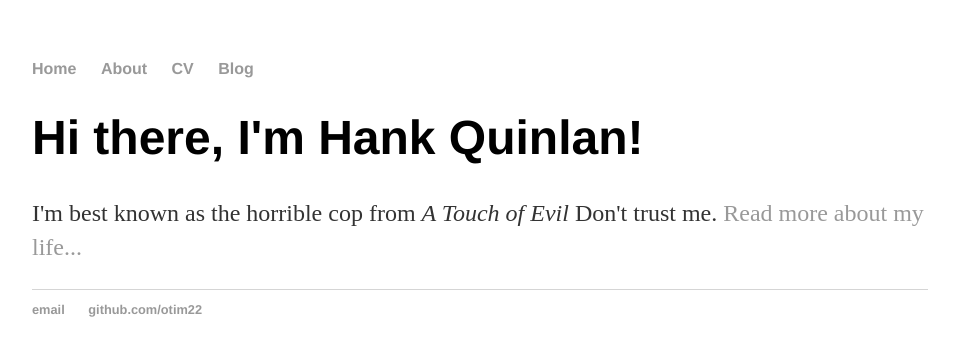
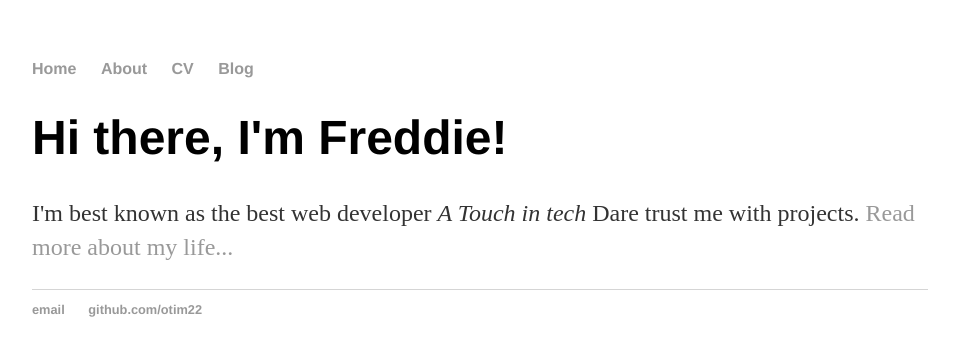
Before and after one commit to nilsonlinux/otim22.github.io, a Jekyll site: the page built from index.html, in a window 1280 px wide. Shown: the top 356 px of the page, without its empty margins (160-1115 px from the left). Built offline with Jekyll 4.4.1, drawn with Linux system fonts in a browser that asks for light colours.

Commit message:
Update index.html

```diff
--- a/index.html
+++ b/index.html
@@ -3,6 +3,6 @@ layout: default
 title: Otim Fredrick, web developer
 ---
 <div class="blurb">
-	<h1>Hi there, I'm Hank Quinlan!</h1>
-	<p>I'm best known as the horrible cop from <em>A Touch of Evil</em> Don't trust me. <a href="/about">Read more about my life...</a></p>
+	<h1>Hi there, I'm Freddie!</h1>
+	<p>I'm best known as the best web developer <em>A Touch in tech</em> Dare trust me with projects. <a href="/about">Read more about my life...</a></p>
 </div><!-- /.blurb -->
```
